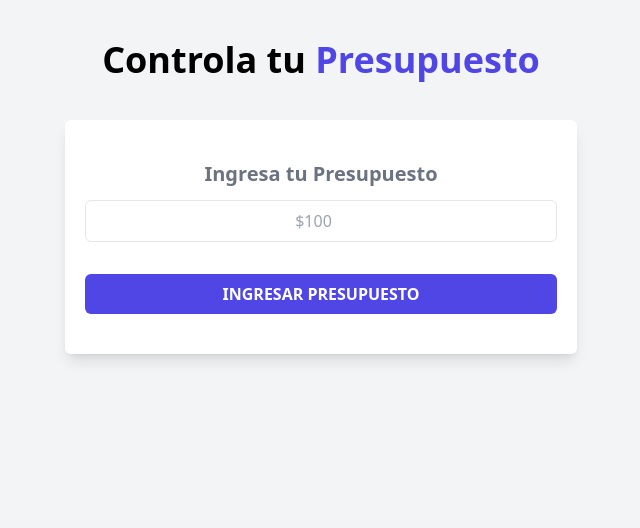
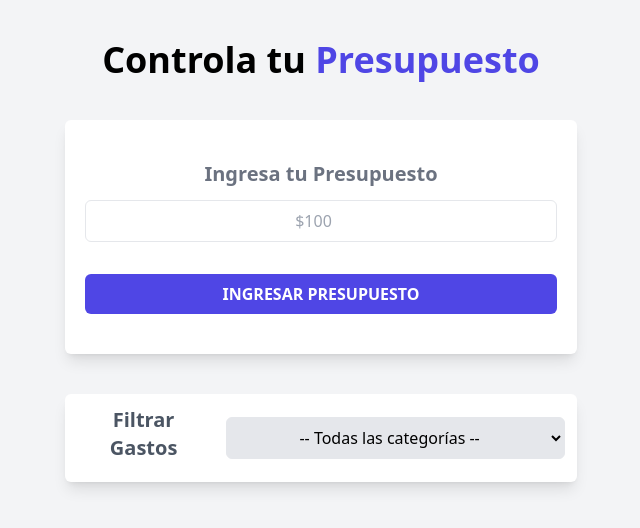
Before and after one commit to AtochePascual-Dev/Control-Presupuesto-React, a React (Vite) app: page / in a window 1280 px wide. Shown: the top 528 px of the page, without its empty margins (319-959 px from the left). Built offline with nearby package versions, Linux system fonts and the light colour scheme.

Commit message:
[FEATURE] filtrar gastos

```diff
--- a/src/App.jsx
+++ b/src/App.jsx
@@ -4,6 +4,7 @@ import NuevoPresupuesto from "./components/NuevoPresupuesto"
 import ControlPresupuesto from "./components/ControlPresupuesto";
 import Modal from "./components/Modal";
 import ListaGastos from "./components/ListaGastos";
+import Select from "./components/Select";
 
 function App() {
   const [presupuesto, setPresupuesto] = useState(Number(localStorage.getItem('presupuesto')) || 0);
@@ -11,6 +12,8 @@ function App() {
   const [esActivoModal, setEsActivoModal] = useState(false);
   const [gastos, setGastos] = useState([]);
   const [gastoEditar, setGastoEditar] = useState({});
+  const [categoriaFiltro, setCategoriaFiltro] = useState("");
+  const [gastosFiltrados, setGastosFiltrados] = useState([]);
 
 
   useEffect(() => {
@@ -20,6 +23,12 @@ function App() {
 
     localStorage.setItem('presupuesto', presupuesto);
   }, [presupuesto]);
+
+
+  useEffect(() => {
+    const nuevosGastosFiltrados = gastos.filter((gastoState) => gastoState.categoria === categoriaFiltro);
+    setGastosFiltrados(nuevosGastosFiltrados);
+  }, [categoriaFiltro]);
 
 
   return (
@@ -53,11 +62,20 @@ function App() {
         />
       </main>
 
+      <Select
+        gastos={gastos}
+        categoriaFiltro={categoriaFiltro}
+        setCategoriaFiltro={setCategoriaFiltro}
+        setGastosFiltrados={setGastosFiltrados}
+      />
+
       <ListaGastos
         gastos={gastos}
         setGastos={setGastos}
         setEsActivoModal={setEsActivoModal}
         setGastoEditar={setGastoEditar}
+        categoriaFiltro={categoriaFiltro}
+        gastosFiltrados={gastosFiltrados}
       />
 
 
--- a/src/components/ControlPresupuesto.jsx
+++ b/src/components/ControlPresupuesto.jsx
@@ -18,7 +18,7 @@ const ControlPresupuesto = ({ presupuesto, setEsActivoModal, gastos }) => {
         <div className="w-2/3 mx-auto">
           <CircularProgressbar />
         </div>
-        <button className="w-full mt-5 p-1 font-bold rounded-md transition-colors duration-300 text-white bg-red-700 hover:bg-red-800">
+        <button className="w-full mt-5 p-1 font-bold rounded-md transition-colors duration-300 text-white bg-rose-700 hover:bg-rose-800">
           Resetear App
         </button>
       </div>
--- a/src/components/ListaGastos.jsx
+++ b/src/components/ListaGastos.jsx
@@ -1,11 +1,13 @@
 import Gasto from "./Gasto"
 
-const ListaGastos = ({ gastos, setGastos, setEsActivoModal, setGastoEditar }) => {
+const ListaGastos = ({ gastos, setGastos, setEsActivoModal, setGastoEditar, categoriaFiltro, gastosFiltrados }) => {
+  const lista = categoriaFiltro ? gastosFiltrados : gastos;
+
   return (
     <div >
 
       {
-        gastos.map((gasto) =>
+        lista.map((gasto) =>
           <Gasto
             key={gasto.id}
             gasto={gasto}
```
